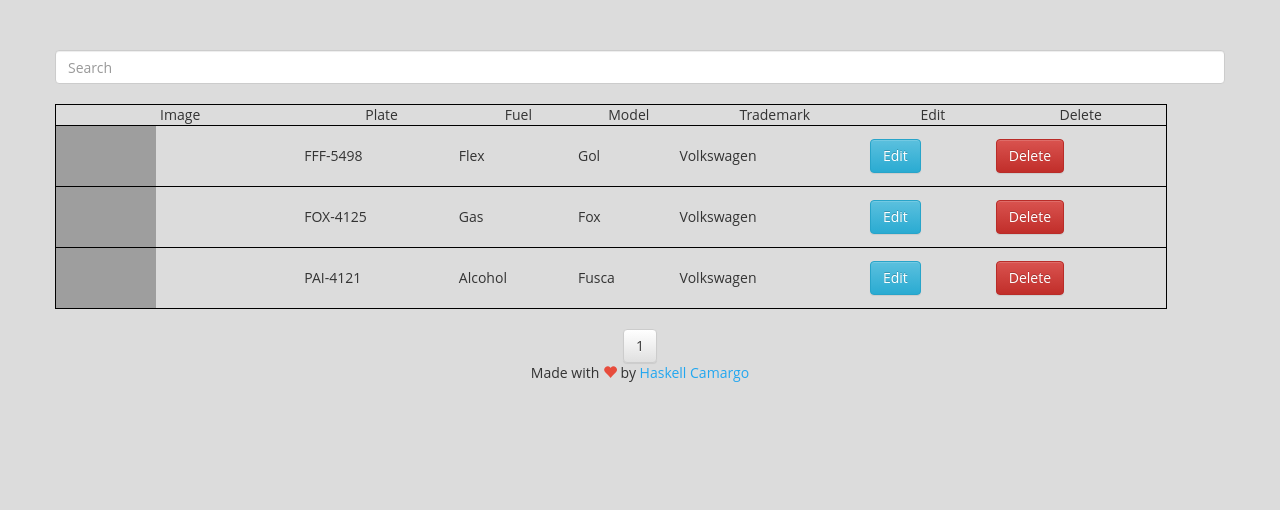
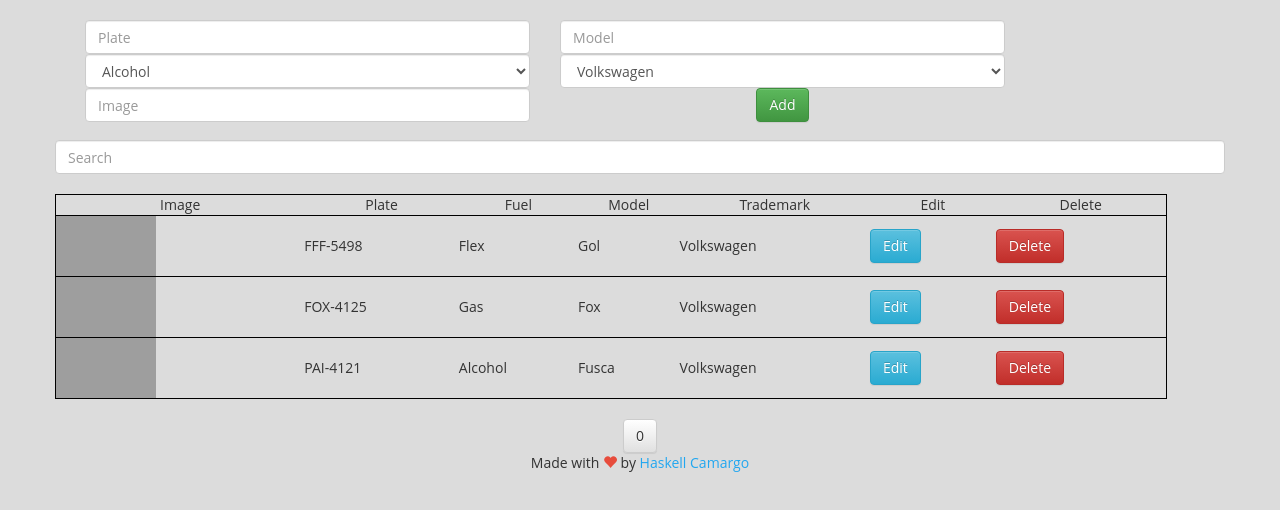
Before and after one commit to haskellcamargo/fleet-management, a website: page bin/index.html in a window 1280 px wide. Drawn offline with nearby package versions, Linux system fonts and the light colour scheme; grey boxes are pictures that could not be loaded.

Commit message:
Addition of elements and pagination

```diff
--- a/bin/index.html
+++ b/bin/index.html
@@ -22,7 +22,29 @@
       <div class="row vertical-center-row">
         <div class="col-lg-12">
           <div class="row ">
+            <div class="creation-area col-xs-12" align="center">
+              <div class="col-xs-5" />
+                <input type="text" id="field-plate" class="form-control" placeholder="Plate" />
+                <select id="field-fuel" class="form-control">
+                  <option value="Alcohol">Alcohol</option>
+                  <option value="Gas">Gas</option>
+                  <option value="Flex">Flex</option>
+                </select>
+                <input type="text" class="form-control" id="field-image" placeholder="Image" />
+              </div>
+              <div class="col-xs-5">
+                <input type="text" class="form-control" id="field-model" placeholder="Model" />
+                <select id="field-trademark" class="form-control">
+                  <option value="Volkswagen">Volkswagen</option>
+                  <option value="Ford">Ford</option>
+                  <option value="Fiat">Fiat</option>
+                </select>
+                <button class="btn btn-success" id="btn-add">Add</button>
+              </div>
+            </div>
+
             <div class="search-area">
+              <br /><br /> <!-- Forgive me by these <br />! -->
               <input class="form-control" id="search" placeholder="Search" />
             </div>
 
--- a/bin/js/DataHolder.js
+++ b/bin/js/DataHolder.js
@@ -52,13 +52,9 @@ var FleetManagement;
         * @return void
         */
         DataHolder.prototype.addVehicle = function (vehicle) {
-            try  {
-                this.validateVehicle(vehicle);
-                this.plateList.push(vehicle.plate);
-                this.vehicles.push(vehicle);
-            } catch (e) {
-                console.log(e);
-            }
+            this.validateVehicle(vehicle);
+            this.plateList.push(vehicle.plate);
+            this.vehicles.push(vehicle);
         };
 
         /**
@@ -110,7 +106,11 @@ var FleetManagement;
         */
         DataHolder.prototype.validateVehicle = function (vehicle, validatePlate) {
             if (typeof validatePlate === "undefined") { validatePlate = true; }
-            if (validatePlate && this.plateList.indexOf(vehicle.plate)) {
+            if (validatePlate && vehicle.plate.trim() === "") {
+                throw new Error("Plate is obligatory");
+            }
+
+            if (validatePlate && this.plateList.indexOf(vehicle.plate) !== -1) {
                 throw new Error("There is already a vehicle with the same plate");
             }
 
--- a/bin/js/Main.js
+++ b/bin/js/Main.js
@@ -17,7 +17,53 @@ var FleetManagement;
             var holder = new FleetManagement.DataHolder;
             this.render(holder);
             this.bindSearch(holder);
+            this.bindCreator(holder);
             this.renderPaginator(holder);
+        };
+
+        /**
+        * Adds a new vehicle to the stack.
+        * @author Marcelo Camargo
+        * @param holder: DataHolder
+        * @return void
+        */
+        Main.bindCreator = function (holder) {
+            var _this = this;
+            var field = {
+                plate: document.getElementById("field-plate"),
+                fuel: document.getElementById("field-fuel"),
+                model: document.getElementById("field-model"),
+                trademark: document.getElementById("field-trademark"),
+                image: document.getElementById("field-image")
+            };
+
+            document.getElementById("btn-add").onclick = function (e) {
+                try  {
+                    holder.addVehicle({
+                        plate: field.plate.value,
+                        fuel: (function () {
+                            switch (field.fuel.value) {
+                                case "Alcohol":
+                                    return 1 /* Alcohol */;
+                                case "Gas":
+                                    return 0 /* Gas */;
+                                default:
+                                    return 2 /* Flex */;
+                            }
+                        })(),
+                        model: field.model.value,
+                        trademark: field.trademark.value,
+                        image: field.image.value.trim() === "" ? null : field.image.value
+                    });
+                    field.plate.value = "";
+                    field.model.value = "";
+                    field.image.vaue = "";
+                    _this.render(holder, 0);
+                    _this.renderPaginator(holder);
+                } catch (e) {
+                    alert(e.message);
+                }
+            };
         };
 
         /**
@@ -33,13 +79,15 @@ var FleetManagement;
 
             this.paginator.innerHTML = "";
             for (var i = 0; i < pagesNumber; i++) {
-                var pager = document.createElement("button");
-                pager.className = "btn btn-default";
-                pager.innerHTML = (i + 1).toString();
-                pager.onclick = function () {
-                    _this.render(holder, (i * 5) - 5);
-                };
-                this.paginator.appendChild(pager);
+                this.paginator.appendChild((function () {
+                    var p = document.createElement("button");
+                    p.className = "btn btn-default";
+                    p.innerHTML = i.toString();
+                    p.onclick = function () {
+                        _this.render(holder, parseInt(p.innerHTML) * 5);
+                    };
+                    return p;
+                })());
             }
         };
 
@@ -57,10 +105,10 @@ var FleetManagement;
                     var data = holder.getVehicles().filter(function (vehicle) {
                         return Main.getFuelName(vehicle.fuel).toLowerCase().indexOf(content) !== -1 || vehicle.model.toLowerCase().indexOf(content) !== -1 || vehicle.plate.toLowerCase().indexOf(content) !== -1 || vehicle.trademark.toLowerCase().indexOf(content) !== -1;
                     });
-                    _this.render(holder, (_this.page * 5) - 5, data);
+                    _this.render(holder, 0, data);
                     _this.paginator.style.visibility = "hidden";
                 } else {
-                    _this.render(holder, (_this.page * 5) - 5);
+                    _this.render(holder);
                     _this.paginator.style.visibility = "visible";
                 }
             };
@@ -77,6 +125,7 @@ var FleetManagement;
         Main.render = function (holder, from, searchData) {
             var _this = this;
             if (typeof from === "undefined") { from = 0; }
+            console.log(from);
             var data = searchData ? searchData : holder.getVehicles().slice(from, from + 5);
 
             this.dataset.innerHTML = "";
@@ -283,7 +332,7 @@ var FleetManagement;
 
             button.onclick = function () {
                 holder.removeVehicleByPlate(vehicle.plate);
-                Main.render(holder, (Main.page * 5) - 5);
+                Main.render(holder);
             };
 
             td.appendChild(button);
@@ -362,7 +411,6 @@ var FleetManagement;
             ford: "http://seeklogo.com/images/F/Ford-logo-FAE532D2CC-seeklogo.com.gif",
             fiat: "http://s3.caradvice.com.au/wp-content/themes/caradvice/assets/img/showroom/fiat.png"
         };
-        Main.page = 1;
         return Main;
     })();
     FleetManagement.Main = Main;
--- a/gui/main.less
+++ b/gui/main.less
@@ -3,7 +3,7 @@ body {
   font-family: "open sans", "segoe ui";
 
   .search-area {
-    margin-top: 50px;
+    padding-top: 100px;
   }
 
   .heart {
@@ -12,6 +12,10 @@ body {
 
   a {
     color: #22A7F0;
+  }
+
+  .creation-area {
+    margin-top: 20px;
   }
 
   #dataset {
--- a/src/FleetManagement/DataHolder.ts
+++ b/src/FleetManagement/DataHolder.ts
@@ -54,13 +54,9 @@ module FleetManagement {
      * @return void
      */
     public addVehicle(vehicle: IVehicle): void {
-      try {
-        this.validateVehicle(vehicle);
-        this.plateList.push(vehicle.plate);
-        this.vehicles.push(vehicle);
-      } catch (e) {
-        console.log(e);
-      }
+      this.validateVehicle(vehicle);
+      this.plateList.push(vehicle.plate);
+      this.vehicles.push(vehicle);
     }
 
     /**
@@ -116,7 +112,11 @@ module FleetManagement {
       vehicle: IVehicle,
       validatePlate: boolean = true
     ): void {
-      if (validatePlate && this.plateList.indexOf(vehicle.plate)) {
+      if (validatePlate && vehicle.plate.trim() === "") {
+        throw new Error("Plate is obligatory");
+      }
+
+      if (validatePlate && this.plateList.indexOf(vehicle.plate) !== -1) {
         throw new Error("There is already a vehicle with the same plate");
       }
 
--- a/src/FleetManagement/Main.ts
+++ b/src/FleetManagement/Main.ts
@@ -17,7 +17,6 @@ module FleetManagement {
       ford: "http://seeklogo.com/images/F/Ford-logo-FAE532D2CC-seeklogo.com.gif",
       fiat: "http://s3.caradvice.com.au/wp-content/themes/caradvice/assets/img/showroom/fiat.png"
     };
-    static page: number = 1;
 
     /**
      * Entry-point.
@@ -28,7 +27,52 @@ module FleetManagement {
       var holder: DataHolder = new DataHolder;
       this.render(holder);
       this.bindSearch(holder);
+      this.bindCreator(holder);
       this.renderPaginator(holder);
+    }
+
+    /**
+     * Adds a new vehicle to the stack.
+     * @author Marcelo Camargo
+     * @param holder: DataHolder
+     * @return void
+     */
+    public static bindCreator(holder: DataHolder): void {
+        var field: any = {
+          plate: document.getElementById("field-plate"),
+          fuel: document.getElementById("field-fuel"),
+          model: document.getElementById("field-model"),
+          trademark: document.getElementById("field-trademark"),
+          image: document.getElementById("field-image")
+        };
+
+        document.getElementById("btn-add").onclick = (e: Event) => {
+          try {
+            holder.addVehicle({
+              plate: <string>field.plate.value,
+              fuel: <Fuel>(() => {
+                switch (field.fuel.value) {
+                  case "Alcohol":
+                    return Fuel.Alcohol;
+                  case "Gas":
+                    return Fuel.Gas;
+                  default:
+                    return Fuel.Flex;
+                }
+              })(),
+              model: <string>field.model.value,
+              trademark: <string>field.trademark.value,
+              image: <string>field.image.value.trim() === "" ? null : field.image.value
+            });
+            field.plate.value = "";
+            field.model.value = "";
+            field.image.vaue = "";
+            this.render(holder, 0);
+            this.renderPaginator(holder);
+          } catch (e) {
+            alert(e.message);
+          }
+        };
     }
 
     /**
@@ -45,14 +89,15 @@ module FleetManagement {
 
       this.paginator.innerHTML = "";
       for (var i: number = 0; i < pagesNumber; i++) {
-        var pager: HTMLButtonElement =
-          <HTMLButtonElement>document.createElement("button");
-        pager.className = "btn btn-default"
-        pager.innerHTML = (i + 1).toString();
-        pager.onclick = () => {
-          this.render(holder, (i * 5) - 5);
-        };
-        this.paginator.appendChild(pager);
+        this.paginator.appendChild((() => {
+          var p: HTMLButtonElement = document.createElement("button");
+          p.className = "btn btn-default";
+          p.innerHTML = i.toString();
+          p.onclick = () => {
+              this.render(holder, parseInt(p.innerHTML) * 5);
+          };
+          return p;
+        })());
       }
     }
 
@@ -72,10 +117,10 @@ module FleetManagement {
               || vehicle.plate.toLowerCase().indexOf(content) !== -1
               || vehicle.trademark.toLowerCase().indexOf(content) !== -1;
           });
-          this.render(holder, (this.page * 5) - 5, data);
+          this.render(holder, 0, data);
           this.paginator.style.visibility = "hidden";
         } else {
-          this.render(holder, (this.page * 5) - 5);
+          this.render(holder);
           this.paginator.style.visibility = "visible";
         }
       };
@@ -94,6 +139,7 @@ module FleetManagement {
       from: number = 0,
       searchData?: Array<IVehicle>
     ): void {
+      console.log(from);
       var data: Array<IVehicle> = searchData
         ? searchData
         : holder.getVehicles().slice(from, from + 5);
@@ -328,7 +374,7 @@ module FleetManagement {
 
       button.onclick = () => {
         holder.removeVehicleByPlate(vehicle.plate);
-        Main.render(holder, (Main.page * 5) - 5);
+        Main.render(holder);
       };
 
       td.appendChild(button);
```
Also changed, not shown: bin/css/main.css.
